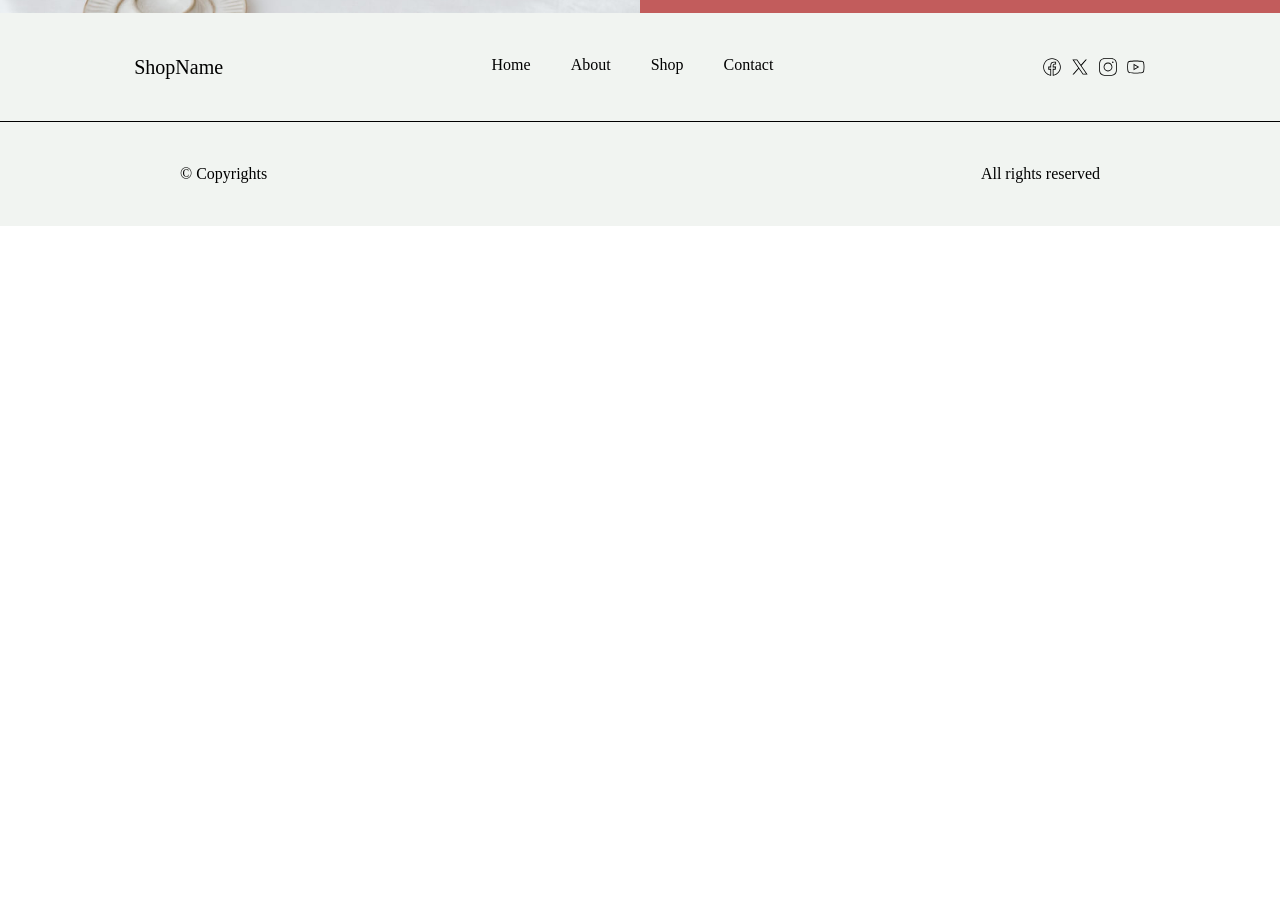
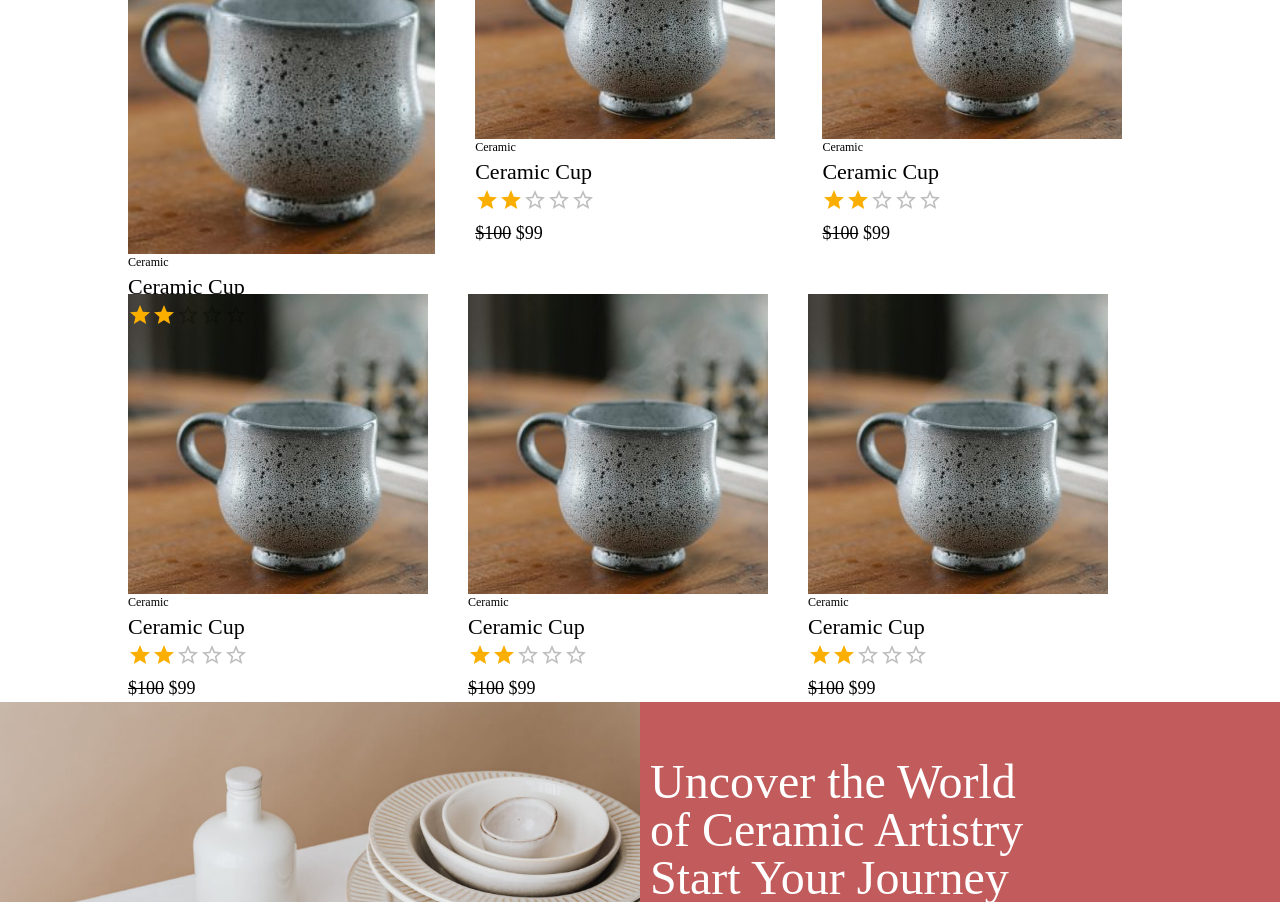
Before and after one commit to Vinzecta/Web-Project, a React (Vite) app: page / in a window 1280 px wide. Shown: the part 3360-4262 px from the top of the page. Before the commit the page ends 3586 px from the top, so only its background shows below. Built offline with nearby package versions, Linux system fonts and the light colour scheme.

Commit message:
In progress popular section (Homepage)

```diff
--- a/src/Components/Homepage/Homepage.jsx
+++ b/src/Components/Homepage/Homepage.jsx
@@ -25,8 +25,8 @@ function Homepage() {
                     button={button} />
             <Introduction/>
             <Category/>
-            {/* <Popular/>
-            <Trending/>
+            <Popular/>
+            {/* <Trending/>
             <Review/> */}
             <Hero/>
             <Footer/>
--- a/src/Components/Homepage/Popular.jsx
+++ b/src/Components/Homepage/Popular.jsx
@@ -3,58 +3,58 @@ import Rates from "../Rates"
 
 function Popular() {
     return (
-        <section>
-            <p>Most Popular</p>
-            <h1>Discover the Latest Additions at Your Top Choice Flower Shop</h1>
+        <section className="mt-10 flex flex-col gap-5 w-[80%] mx-auto">
+            <p className="text-sm">MOST POPULAR</p>
+            <h1 className="text-5xl w-[80%]">Discover the Latest Additions at Your Top Choice Flower Shop</h1>
 
             {/* Category Display */}
-            <div>
-                <div>
+            <div className="flex flex-wrap gap-10">
+                <div className="w-[30%]">
+                    <img src={Image7} alt="Image 7" className="w-full h-full object-cover"/>
+                    <p className="text-xs">Ceramic</p>
+                    <h4 className="text-[22px]">Ceramic Cup</h4>
+                    <Rates/>
+                    <p className="text-lg"><span className="line-through text-lg">$100</span> $99</p>
+                </div>
+
+                <div className="w-[30%]">
                     <img src={Image7} alt="Image 7"/>
-                    <p>Ceramic</p>
-                    <h4>Ceramic Cup</h4>
+                    <p className="text-xs">Ceramic</p>
+                    <h4 className="text-[22px]">Ceramic Cup</h4>
                     <Rates/>
-                    <p><span className="line-through">$100</span> $99</p>
+                    <p className="text-lg"><span className="line-through text-lg">$100</span> $99</p>
                 </div>
 
                 <div>
                     <img src={Image7} alt="Image 7"/>
-                    <p>Ceramic</p>
-                    <h4>Ceramic Cup</h4>
+                    <p className="text-xs">Ceramic</p>
+                    <h4 className="text-[22px]">Ceramic Cup</h4>
                     <Rates/>
-                    <p><span className="line-through">$100</span> $99</p>
+                    <p className="text-lg"><span className="line-through text-lg">$100</span> $99</p>
                 </div>
 
                 <div>
                     <img src={Image7} alt="Image 7"/>
-                    <p>Ceramic</p>
-                    <h4>Ceramic Cup</h4>
+                    <p className="text-xs">Ceramic</p>
+                    <h4 className="text-[22px]">Ceramic Cup</h4>
                     <Rates/>
-                    <p><span className="line-through">$100</span> $99</p>
+                    <p className="text-lg"><span className="line-through text-lg">$100</span> $99</p>
                 </div>
 
                 <div>
                     <img src={Image7} alt="Image 7"/>
-                    <p>Ceramic</p>
-                    <h4>Ceramic Cup</h4>
+                    <p className="text-xs">Ceramic</p>
+                    <h4 className="text-[22px]">Ceramic Cup</h4>
                     <Rates/>
-                    <p><span className="line-through">$100</span> $99</p>
+                    <p className="text-lg"><span className="line-through text-lg">$100</span> $99</p>
                 </div>
 
                 <div>
                     <img src={Image7} alt="Image 7"/>
-                    <p>Ceramic</p>
-                    <h4>Ceramic Cup</h4>
+                    <p className="text-xs">Ceramic</p>
+                    <h4 className="text-[22px]">Ceramic Cup</h4>
                     <Rates/>
-                    <p><span className="line-through">$100</span> $99</p>
-                </div>
-
-                <div>
-                    <img src={Image7} alt="Image 7"/>
-                    <p>Ceramic</p>
-                    <h4>Ceramic Cup</h4>
-                    <Rates/>
-                    <p><span className="line-through">$100</span> $99</p>
+                    <p className="text-lg"><span className="line-through text-lg">$100</span> $99</p>
                 </div>
             </div>
         </section>
```
